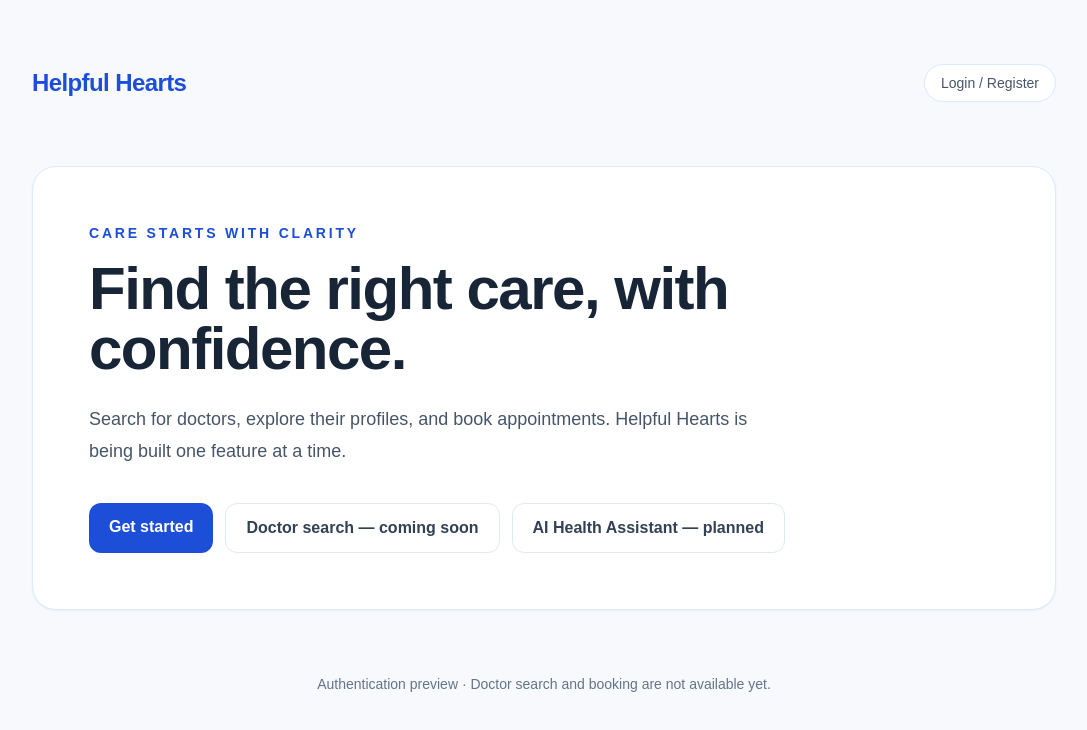
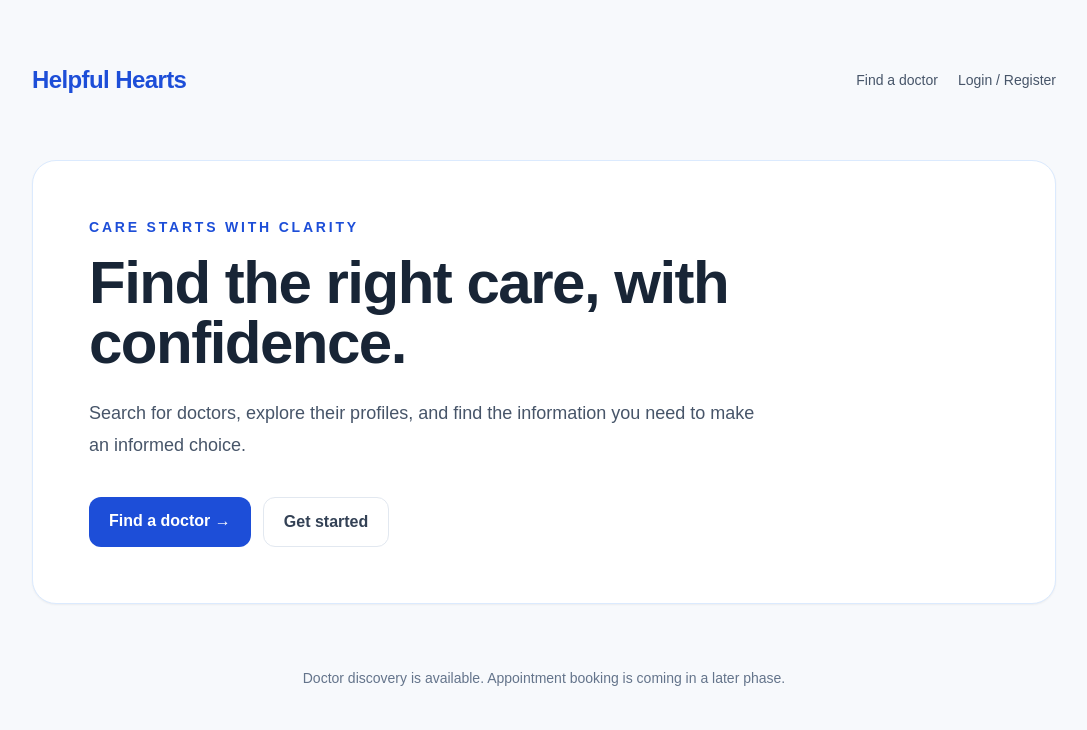
Before and after one commit to shishir-21/Helpful-Hearts, a Next.js app in the folder frontend/: page / in a window 1280 px wide. Shown: the top 730 px of the page, without its empty margins (96-1183 px from the left). Built offline with nearby package versions, Linux system fonts and the light colour scheme.

Commit message:
feat(frontend): link landing page to doctor directory

```diff
--- a/frontend/app/page.tsx
+++ b/frontend/app/page.tsx
@@ -5,47 +5,22 @@ export default function HomePage() {
     <main className="min-h-screen px-6 py-16 sm:px-10">
       <div className="mx-auto flex max-w-5xl flex-col gap-16">
         <header className="flex items-center justify-between">
-          <Link href="/" className="text-2xl font-bold tracking-tight text-blue-700">
-            Helpful Hearts
-          </Link>
-          <Link
-            href="/auth"
-            className="rounded-full border border-blue-100 bg-white px-4 py-2 text-sm font-medium text-slate-600 transition hover:border-blue-200 hover:text-blue-700"
-          >
-            Login / Register
-          </Link>
+          <Link href="/" className="text-2xl font-bold tracking-tight text-blue-700">Helpful Hearts</Link>
+          <nav className="flex items-center gap-5 text-sm font-medium text-slate-600">
+            <Link href="/doctors" className="hover:text-blue-700">Find a doctor</Link>
+            <Link href="/auth" className="hover:text-blue-700">Login / Register</Link>
+          </nav>
         </header>
-
         <section className="rounded-3xl border border-blue-100 bg-white px-8 py-14 shadow-sm sm:px-14">
-          <p className="mb-4 text-sm font-semibold uppercase tracking-[0.2em] text-blue-700">
-            Care starts with clarity
-          </p>
-          <h1 className="max-w-3xl text-4xl font-bold leading-tight tracking-tight sm:text-6xl">
-            Find the right care, with confidence.
-          </h1>
-          <p className="mt-6 max-w-2xl text-lg leading-8 text-slate-600">
-            Search for doctors, explore their profiles, and book appointments.
-            Helpful Hearts is being built one feature at a time.
-          </p>
+          <p className="mb-4 text-sm font-semibold uppercase tracking-[0.2em] text-blue-700">Care starts with clarity</p>
+          <h1 className="max-w-3xl text-4xl font-bold leading-tight tracking-tight sm:text-6xl">Find the right care, with confidence.</h1>
+          <p className="mt-6 max-w-2xl text-lg leading-8 text-slate-600">Search for doctors, explore their profiles, and find the information you need to make an informed choice.</p>
           <div className="mt-9 flex flex-wrap gap-3">
-            <Link
-              href="/auth"
-              className="rounded-xl bg-blue-700 px-5 py-3 font-semibold text-white transition hover:bg-blue-800"
-            >
-              Get started
-            </Link>
-            <span className="rounded-xl border border-slate-200 px-5 py-3 font-semibold text-slate-700">
-              Doctor search — coming soon
-            </span>
-            <span className="rounded-xl border border-slate-200 px-5 py-3 font-semibold text-slate-700">
-              AI Health Assistant — planned
-            </span>
+            <Link href="/doctors" className="rounded-xl bg-blue-700 px-5 py-3 font-semibold text-white transition hover:bg-blue-800">Find a doctor →</Link>
+            <Link href="/auth" className="rounded-xl border border-slate-200 px-5 py-3 font-semibold text-slate-700 hover:border-blue-200 hover:text-blue-700">Get started</Link>
           </div>
         </section>
-
-        <p className="text-center text-sm text-slate-500">
-          Authentication preview · Doctor search and booking are not available yet.
-        </p>
+        <p className="text-center text-sm text-slate-500">Doctor discovery is available. Appointment booking is coming in a later phase.</p>
       </div>
     </main>
   );
```
